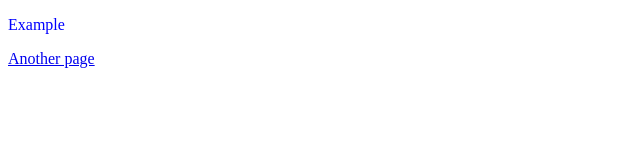
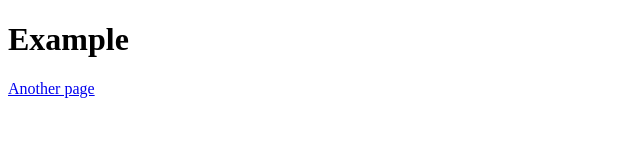
Before and after one commit to serhii-hladiholov/lab3, a plain HTML site: page index.html in a window 1280 px wide. Shown: the whole page, without its empty margins (0-640 px from the left). Drawn offline with Linux system fonts and the light colour scheme.

Commit message:
Update index.html

```diff
--- a/index.html
+++ b/index.html
@@ -5,7 +5,7 @@
     <title>Main page</title>
   </head>
   <body>
-    <p>Example</p>
+    <h1>Example</h1>
     <a href="./about"<p>Another page</p></a>
   </body>
 </html>
```
